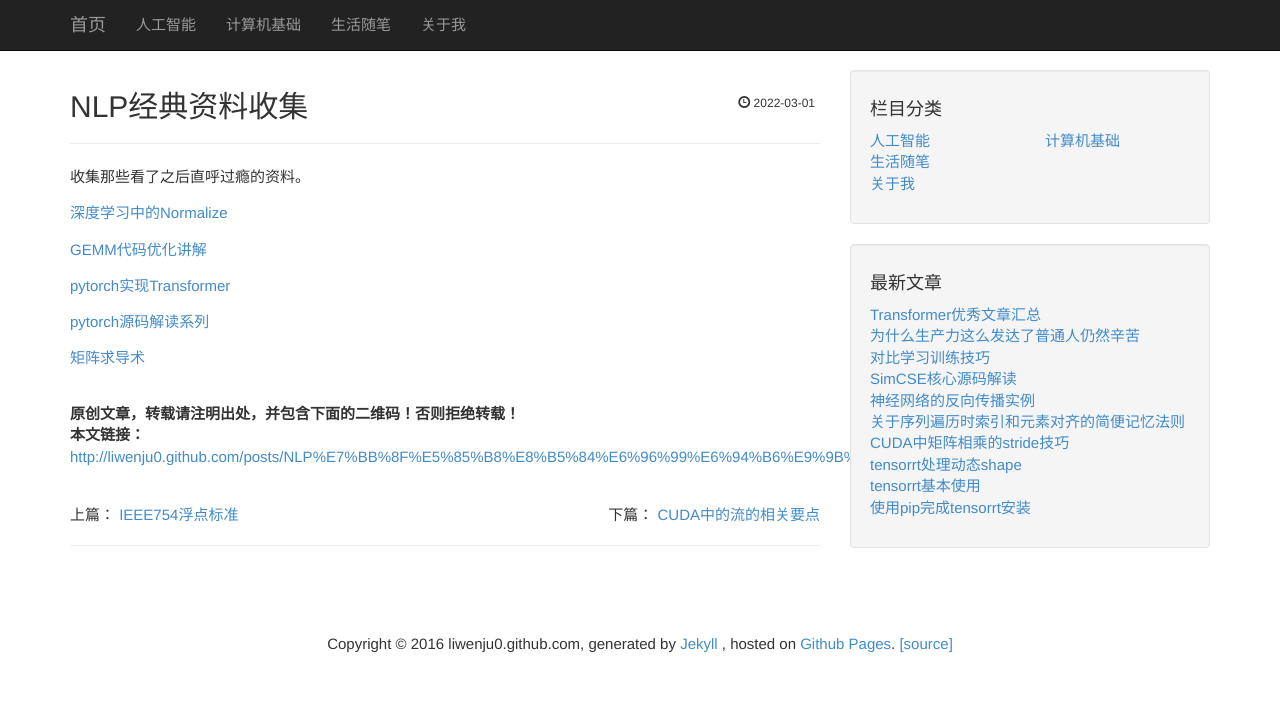
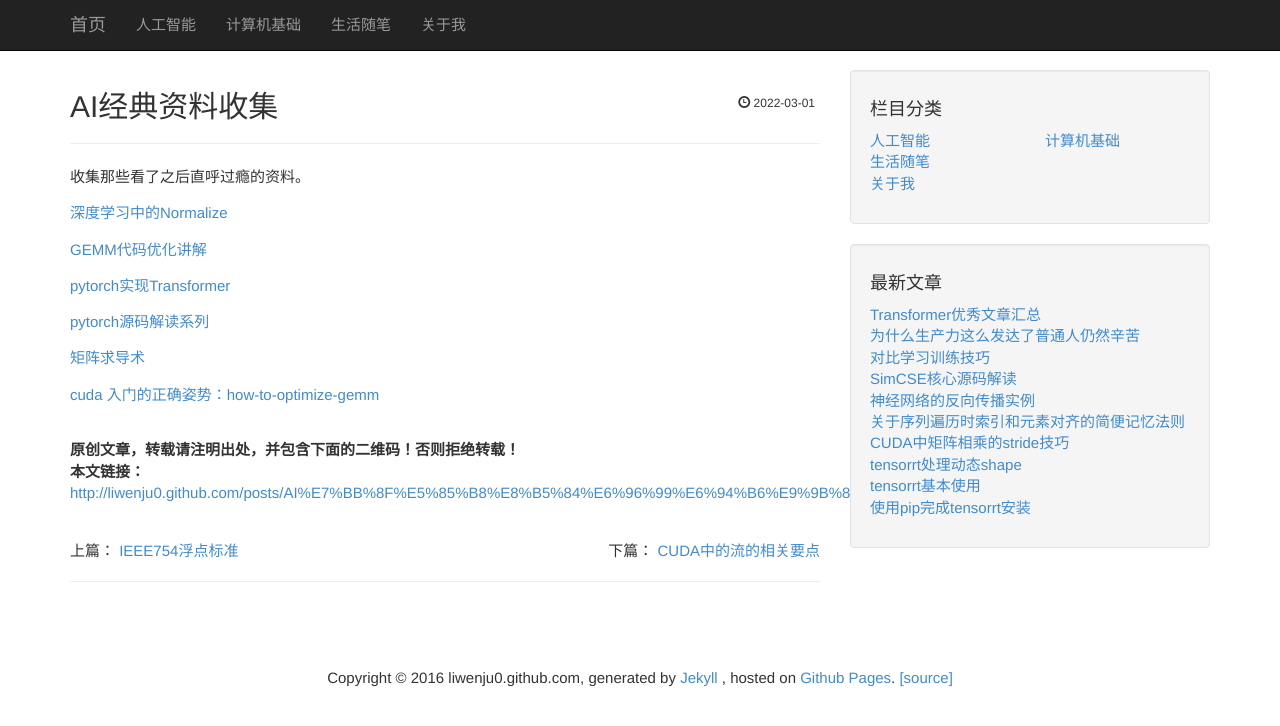
Before and after one commit to liwenju0/liwenju0.github.io, a Jekyll site: the page built from _posts/2022-03-01-AI经典资料收集.md, in a window 1280 px wide. Shown: the top 726 px of the page. Built offline with Jekyll 4.4.1, drawn with Linux system fonts in a browser that asks for light colours.

Commit message:
调整资料收集名称

```diff
--- a/_posts/2022-03-01-NLP经典资料收集.md
+++ b/_posts/2022-03-01-AI经典资料收集.md
@@ -1,6 +1,6 @@
 ---
 layout: post
-title:  "NLP经典资料收集"
+title:  "AI经典资料收集"
 date:   2022-03-01 09:20:08 +0800
 category: "AI"
 published: true
@@ -16,6 +16,9 @@ published: true
 
 [pytorch源码解读系列](https://zhuanlan.zhihu.com/p/328674159)
 
+
 <!--more-->
 
 [矩阵求导术](https://zhuanlan.zhihu.com/p/24709748)
+
+[cuda 入门的正确姿势：how-to-optimize-gemm](https://zhuanlan.zhihu.com/p/478846788)
```
